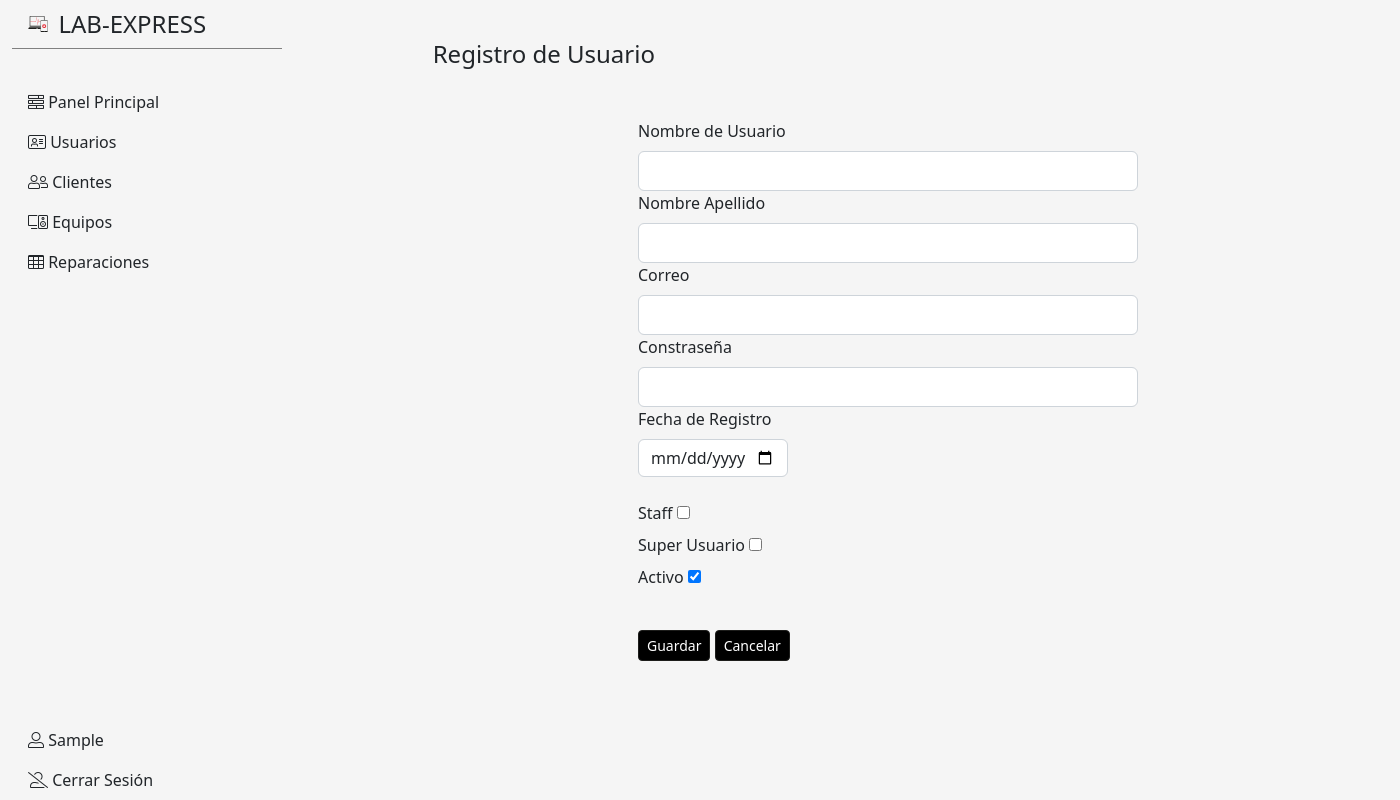
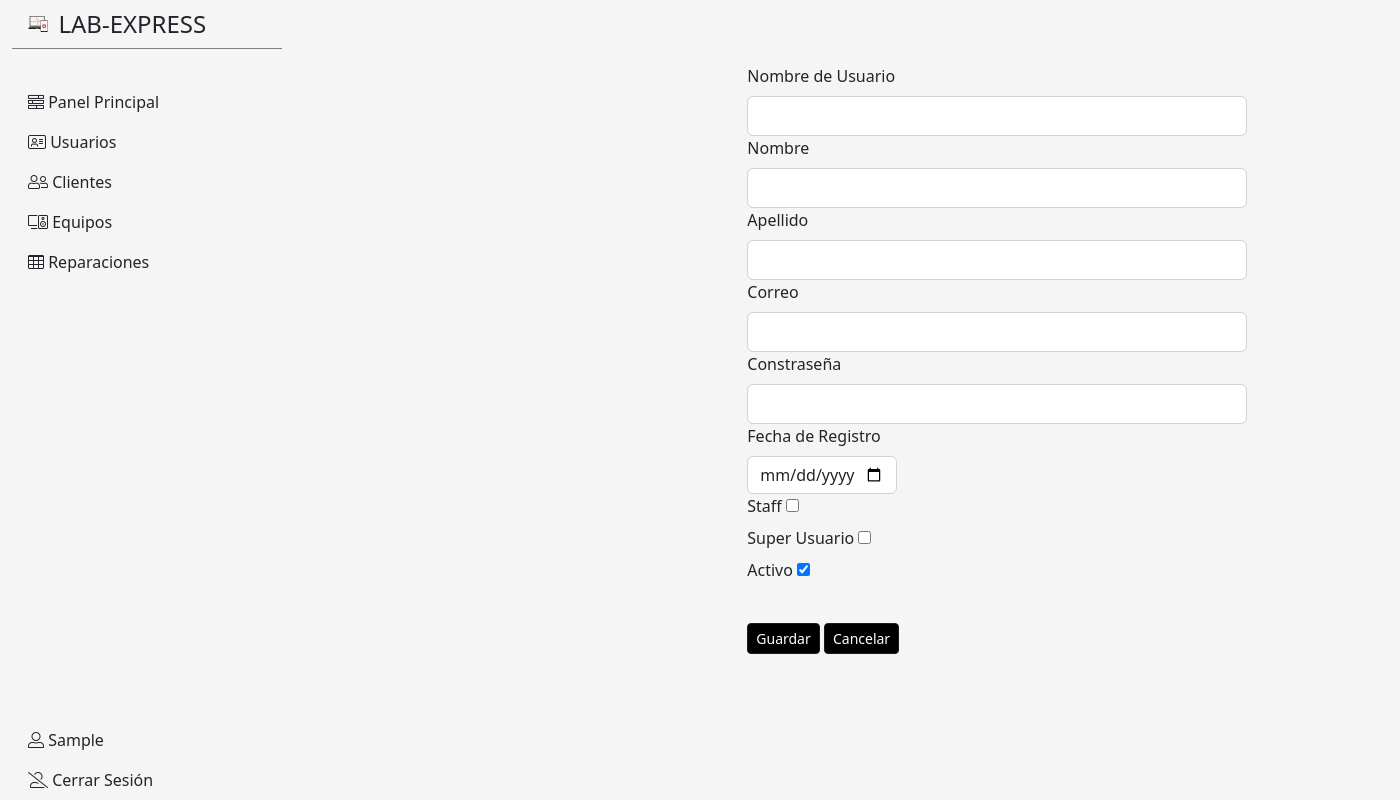
Before and after one commit to CrowleyCrowd/labexpress_project, a Django app: page /dashboard/users/create_user in a window 1400 px wide. Run offline with Django 4.2, Linux system fonts and the light colour scheme; the visitor is signed in with stand-in values (Sample User, id 1).

Commit message:
Corrección Modelo de Usuario

```diff
--- a/labexpress/dashboard/templates/dashboard/create_user.html
+++ b/labexpress/dashboard/templates/dashboard/create_user.html
@@ -8,17 +8,9 @@
 
 {% block content %}
   {{ error }}
-  <main>
-
-     <div class="row g-5">
-      <div class="col-md-7 col-lg-8">
-        <div>
-          <h4 class="mb-3">Registro de Usuario</h4>
-        </div>
-         <hr style="color:transparent">
-
-
-        <hr style="color:transparent">
+  <main >
+    <div  >
+       <section class="col-md-6 offset-md-2  mt-4">
         <form method="post">
           {% csrf_token %}
           {% if error %}
@@ -28,44 +20,53 @@
             <div class="col-md-4"></div>
             <div class="col-md-6">
               <div>
+                <div>
                   <label for="username" class="form-label">Nombre de Usuario</label>
                   {{ user_form.username }}
+                </div>
+                <div>
                   <label for="first_name" class="form-label">Nombre</label>
-              {{ user_form.fisrt_name }}
+                  {{ user_form.first_name }}
+                </div>
+                <div>
                   <label for="last_name" class="form-label">Apellido</label>
                   {{ user_form.last_name }}
+                </div>
+                <div>
                   <label for="email" class="form-label">Correo</label>
                   {{ user_form.email }}
+                </div>
+                <div>
                   <label for="password" class="form-label">Constraseña</label>
                   {{ user_form.password }}
+                </div>
+                <div>
                   <label for="date_joined" class="form-label">Fecha de Registro</label>
                   {{ user_form.date_joined }}
-              <br>
+                </div>
+                <div>
                   <label for="is_staff" class="form-label">Staff</label>
                   {{ user_form.is_staff }}
-              <br>
+                </div>
+                <div>
                   <label for="is_superuser" class="form-label">Super Usuario</label>
                   {{ user_form.is_superuser }}
-              <br>
+                </div>
+                <div>
                   <label for="is_active" class="form-label">Activo</label>
                   {{ user_form.is_active }}
                 </div>
-            </div>
-
           {% endif %}
           <hr style="color:transparent" />
           <div class="col-md-4"></div>
-          <div class="col-md-4">
+          <div class="col-md-4"></div>
           <div>
-            <button class="w-20 btn btn-sm btn-primary" type="submit"
-              style="background-color: black; border-color: #1d1d1b;">Guardar</button>
+            <button class="w-20 btn btn-sm btn-primary" type="submit" style="background-color: black; border-color: #1d1d1b;">Guardar</button>
             <a href="{% url 'users' %}">
-              <button class="w-20 btn btn-sm btn-primary"
-                  style="background-color: black; border-color: #1d1d1b;">Cancelar</button>
+              <button class="w-20 btn btn-sm btn-primary" style="background-color: black; border-color: #1d1d1b;">Cancelar</button>
             </a>
           </div>
-          <hr style="color:transparent">
-      </div>
+          <hr style="color:transparent"></div>
         </form>
       </div>
     </div>
```
Lines whose indentation alone changed are shown as unchanged.
